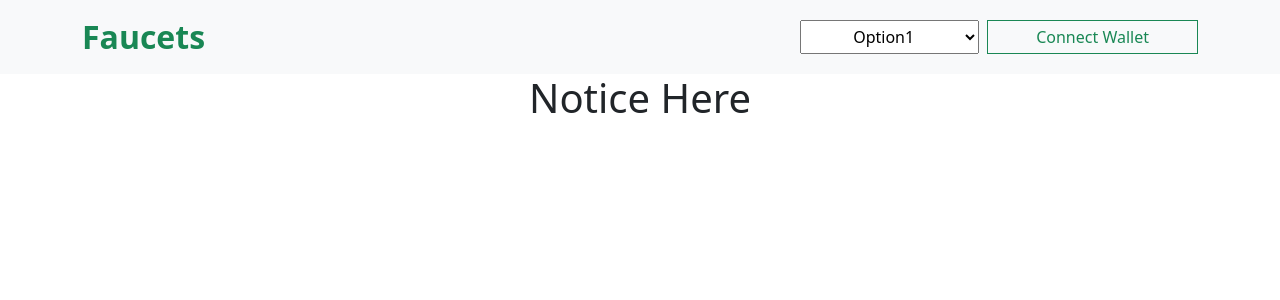
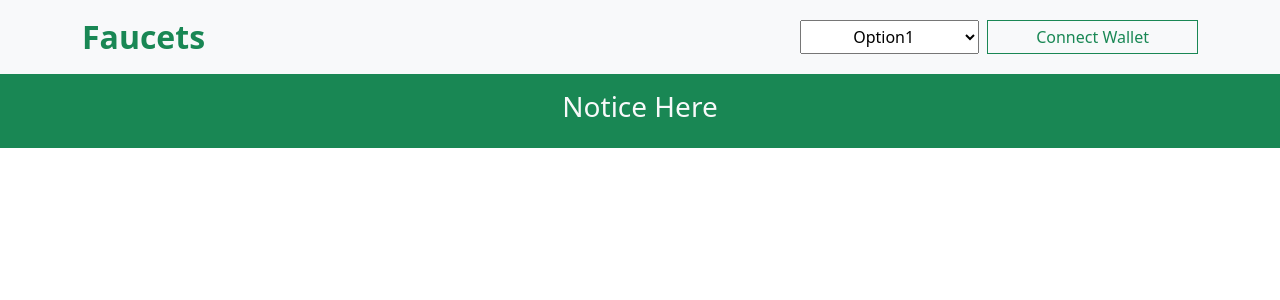
Before and after one commit to snislam/faucets, a React (Create React App) app: page / in a window 1280 px wide. Shown: the top 300 px of the page. Built offline with nearby package versions, Linux system fonts and the light colour scheme.

Commit message:
Notice done

```diff
--- a/src/components/Notice.js
+++ b/src/components/Notice.js
@@ -2,9 +2,9 @@ import React from 'react';
 
 const Notice = () => {
     return (
-        <div>
-            <h1 className='text-center text-sm'>Notice Here</h1>
-        </div>
+        <section className='py-3 bg-success text-light'>
+            <h1 className='text-center text-sm fs-3'>Notice Here</h1>
+        </section>
     );
 };
 
```
